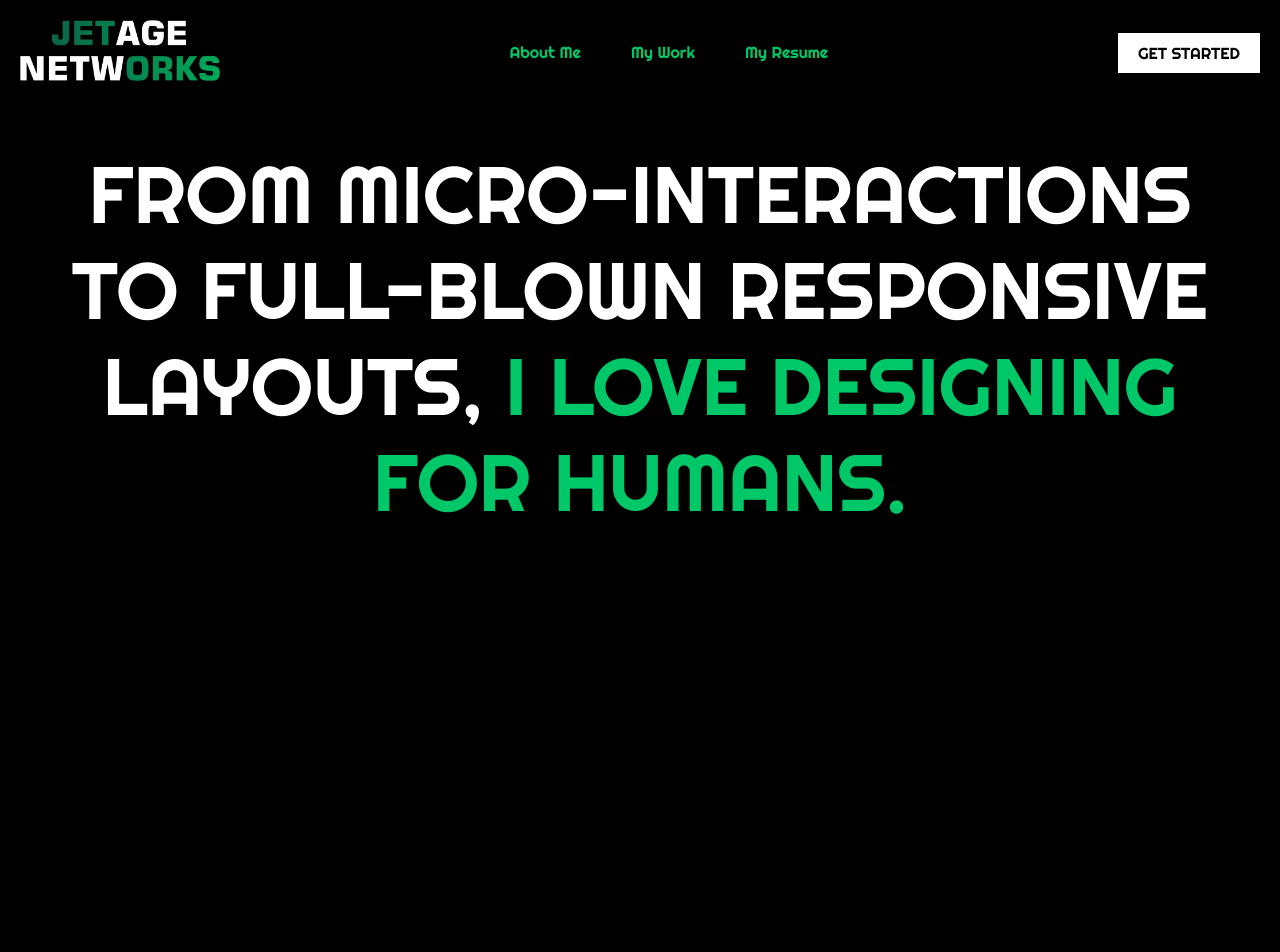
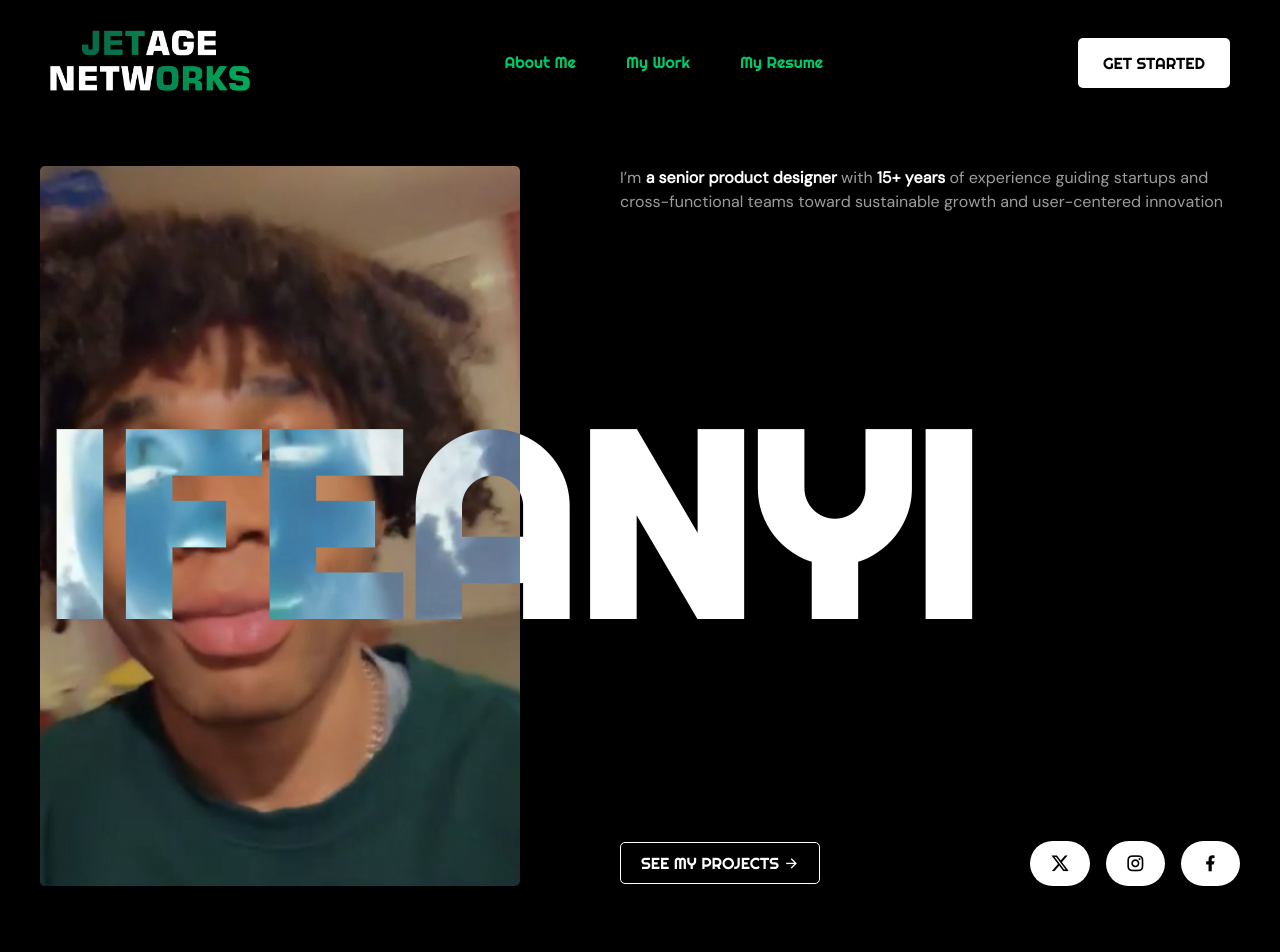
Before and after one commit to Ifefr-codes/ifeanyi-portfolio, a plain HTML site: page index.html in a window 1280 px wide. Shown: the top 952 px of the page. Before the commit the page ends 800 px from the top, so only its background shows below. Drawn offline with nearby package versions, Linux system fonts and the light colour scheme.

Commit message:
Hero Section added

```diff
--- a/index.html
+++ b/index.html
@@ -4,6 +4,11 @@
     <meta charset="UTF-8" />
     <meta name="viewport" content="width=device-width, initial-scale=1.0" />
     <link rel="stylesheet" href="style.css" />
+    <!-- Icons CDN -->
+    <link
+    href="https://cdn.jsdelivr.net/npm/remixicon@4.5.0/fonts/remixicon.css"
+    rel="stylesheet"
+/>
     <title>Portfolio Website</title>
   </head>
   <body>
@@ -21,6 +26,38 @@
       <button class="btn">Get Started</button>
     </header>
 
+    <section class="hero-section container">
+      <h1 class="hero-heading">
+        <span class="image-text">ifea</span>nyi<span class="solid-text"></span>
+      </h1>
+      <div class="hero-image">
+        <img src="./images/ifeanyi.jpeg" alt="">
+      </div>
+      <div class="hero-content">
+        <p>I’m <b>a senior product designer</b> with <b>15+ years</b> of experience guiding startups and cross-functional teams toward sustainable growth and user-centered innovation</p>
+
+        <div class="hero-btns">
+          <div class="project-btn">
+            see my projects
+            <i class="ri-arrow-right-line"></i>
+          </div>
+
+         <div class="social-btns">
+          <div class="social-btn">
+          <a href="#">  <i class="ri-twitter-x-fill"></i></a>
+          </div>
+          <div class="social-btn">
+            <a href="#"><i class="ri-instagram-line"></i></a>
+          </div>
+          <div class="social-btn">
+           <a href="#"> <i class="ri-facebook-fill"></i></a>
+          </div>
+         </div>
+
+        </div>
+      </div>
+    </section>
+
     <section class="about-me container">
       <h2>From micro-interactions to full-blown responsive layouts, <span>I love designing for humans.</span></h2>
     </section>
--- a/style.css
+++ b/style.css
@@ -6,31 +6,31 @@
   font-family: "right";
   src: url(./fonts/rP2Yp2ywxg089UriI5-g4vlH9VoD8Cmcqbu0-K4.ttf);
 }
-*{
+* {
   margin: 0;
   padding: 0;
   box-sizing: border-box;
 }
-body{
+body {
   background-color: #000000;
   color: #fff;
   font-family: "right";
 }
 
-.container{
+.container {
   max-width: 1320px;
   margin: 0 auto;
 }
 
-header{
+header {
   width: 100%;
-    padding: 20px;
+  padding: 30px 50px;
   display: flex;
   align-items: center;
   justify-content: space-between;
 }
 
-nav ul{
+nav ul {
   display: flex;
   align-items: center;
   gap: 50px;
@@ -40,36 +40,149 @@ nav ul li {
   list-style: none;
 }
 
-li a{
+li a {
   text-decoration: none;
-    color: #00C869;
+  color: #00c869;
   font-size: 1rem;
   font-family: "DM";
 }
 
-.logo img{
+.logo img {
   width: 200px;
 }
 
-.btn{
+.btn {
   background-color: #fff;
-    padding: 10px 20px;
+  padding: 15px 25px;
   border: none;
   outline: none;
   font-family: "DM";
   text-transform: uppercase;
   font-size: 1rem;
   cursor: pointer;
+  border-radius: 5px;
+}
+
+/* Hero Section */
+.hero-section {
+  width: 100%;
+  height: 100vh;
+  display: flex;
+  align-items: center;
+  padding: 40px;
+}
+
+.hero-heading{
+    position: absolute;
+    font-size: 16rem;
+    text-transform: uppercase;
+    font-weight: 600;
+    font-family: "DM";
+    mix-blend-mode: difference;
+    color: white; /* base color */
+}
+
+/* .image-text {
+    background: url("./images/ifeanyi.jpeg") center/cover no-repeat;
+    -webkit-background-clip: text;
+    -webkit-text-fill-color: transparent;
+    background-clip: text;
+    color: transparent;
+  }
+
+  .solid-text {
+    color: #fff;
+  } */
+
+  /* .gradient-text {
+    background: linear-gradient(90deg, #9f7aea, #4fd1c5, #63b3ed);
+    -webkit-background-clip: text;
+    -webkit-text-fill-color: transparent;
+    background-clip: text;
+    color: transparent;
+  }
+
+  .solid-text {
+    color: #fff;
+  } */
+
+.hero-image {
+  height: 100%;
+  width: 40%;
+  border-radius: 5px;
+  overflow: hidden;
+}
+
+.hero-image img {
+  width: 100%;
+  height: 100%;
+  object-fit: cover;
+  object-position: top;
+}
+
+.hero-content {
+  height: 100%;
+  width: 60%;
+  padding-left: 100px;
+  color: #9d9d9d;
+  display: flex;
+  flex-direction: column;
+  justify-content: space-between;
+  position: relative;
+}
+
+.hero-content p{
+    font-size: 1rem;
+    line-height: 1.5rem;
+}
+
+.hero-content p b{
+    color: #fff;
+}
+
+.hero-btns{
+    width: 100%;
+    display: flex;
+    align-items: center;
+    color: #fff;
+    justify-content: space-between;
+}
+
+.project-btn{
+    text-transform: uppercase;
+    border: 1px solid #fff;
+    padding: 10px 20px;
+    border-radius: 5px;
+    font-family: "DM";
+}
+
+.social-btns{
+    display: flex;
+    align-items: center;
+    gap: 1rem;
+}
+
+.social-btn a{
+    text-decoration: none;
+    color: #000000;
+}
+
+.social-btn{
+    padding: 10px 20px;
+    background-color: #fff;
+    border-radius: 50px;
+    color: #000000;
+    font-size: 1.2rem;
 }
 
 
 /* about-me */
-.about-me{
+.about-me {
   font-family: "DM";
-    padding: 40px ;
+  padding: 40px;
 }
 
-.about-me h2{
+.about-me h2 {
   text-align: center;
   font-size: 5rem;
   line-height: 6rem;
@@ -77,6 +190,6 @@ li a{
   text-transform: uppercase;
 }
 
-.about-me span{
-    color: #00C869;
+.about-me span {
+  color: #00c869;
 }
```
Also changed, not shown: images/ifeanyi.jpeg (added). Lines whose indentation alone changed are shown as unchanged.
